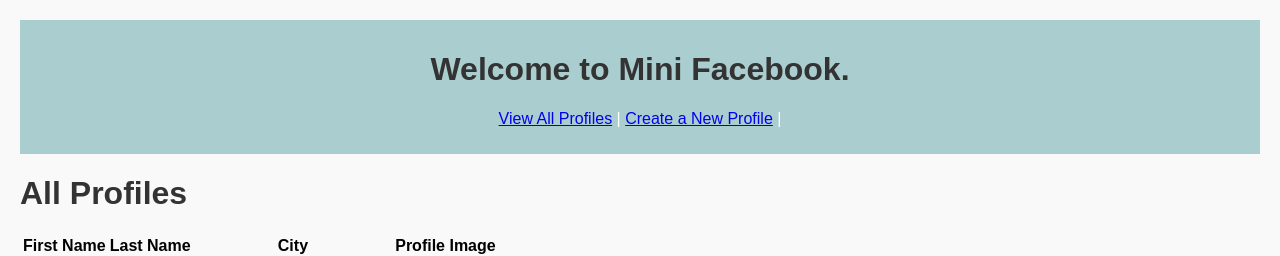
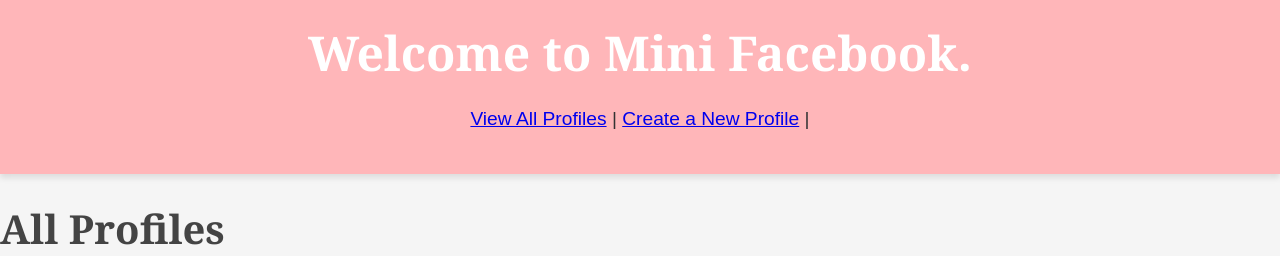
Before and after one commit to danayim03/cs412, a Django app: page /mini_fb/ in a window 1280 px wide. Shown: the top 256 px of the page. Run offline with Django 5.2, Linux system fonts and the light colour scheme; data comes from the database, SQL or seed files in the repository.

Commit message:
prepare for heroku deployment

```diff
--- a/mini_fb/templates/mini_fb/base.html
+++ b/mini_fb/templates/mini_fb/base.html
@@ -4,7 +4,8 @@
 <head>
     <meta charset="UTF-8">
     <title>Mini Facebook</title>
-    <link rel="stylesheet" href="{% static '/css/styles.css' %}">
+    <link rel="stylesheet" href="{% static '/css/restaurantCss.css' %}">
+    <link href="https://fonts.googleapis.com/css2?family=Poppins:wght@300;400;600&display=swap" rel="stylesheet">
 </head>
 <body>
 
--- a/mini_fb/templates/mini_fb/show_profile.html
+++ b/mini_fb/templates/mini_fb/show_profile.html
@@ -6,7 +6,7 @@
     <!-- Profile Image -->
     <div class="profile-image">
         {% if profile.image_url %}
-            <img src="{{ profile.image_url }}" class="profile-pic">
+            <img src="{{ profile.image_url }}" class="profile-pic" width="100" height="100">
         {% else %}
             <p>No Image</p>
         {% endif %}
@@ -40,7 +40,7 @@
             <!-- Display associated images if they exist -->
             <div class="status-images">
                 {% for img in status.get_images %}
-                    <img src="{{ img.image_file.url }}" alt="Image for {{ status.message }}" class="status-image">
+                    <img src="{{ img.image_file.url }}" width="100" height="100" alt="Image for {{ status.message }}" class="status-image">
                 {% empty %}
                     <!-- No images for this status -->
                 {% endfor %}
@@ -68,7 +68,7 @@
         {% for friend in profile.get_friends %}
             <div class="friend-item">
                 <a href="{% url 'show_profile' friend.pk %}">
-                    <img src="{{ friend.image_url }}" alt="{{ friend.first_name }}'s Profile Image" class="friend-pic">
+                    <img src="{{ friend.image_url }}" alt="{{ friend.first_name }}'s Profile Image" class="friend-pic" width="100" height="100">
                     <p>{{ friend.first_name }} {{ friend.last_name }}</p>
                 </a>
             </div>
--- a/static/css/restaurantCss.css
+++ b/static/css/restaurantCss.css
@@ -14,7 +14,7 @@ h1, h2, h3 {
 
 h1 {
     font-size: 2.5em;
-    color: #ff6f61;
+    color: #444;
     margin-bottom: 0;
 }
 
@@ -46,7 +46,7 @@ li {
 
 /* Header */
 header {
-    background-color: #ff6f61;
+    background-color: #ffb6b9;
     padding: 20px;
     text-align: center;
     color: white;
@@ -56,6 +56,7 @@ header {
 header h1 {
     margin: 0;
     font-size: 3em;
+    color: white;
 }
 
 /* Navigation */
```
Also changed, not shown: a8_url.txt (added).
